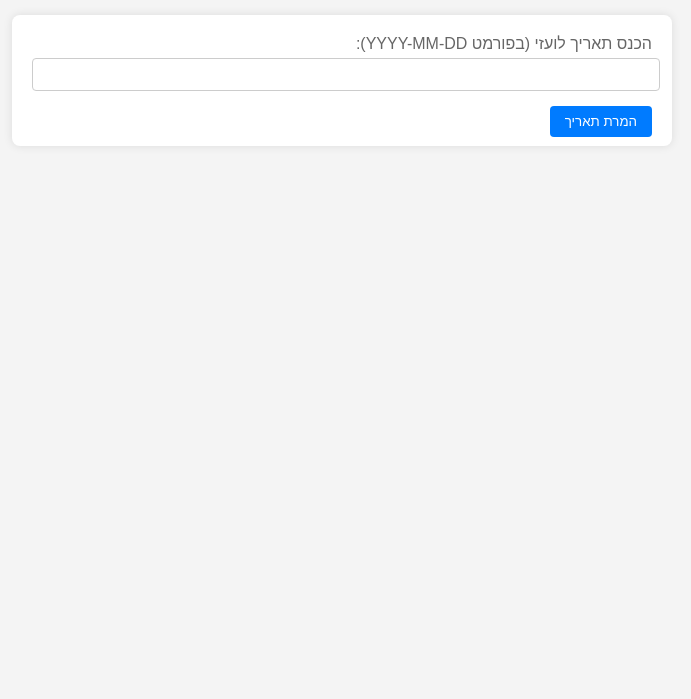
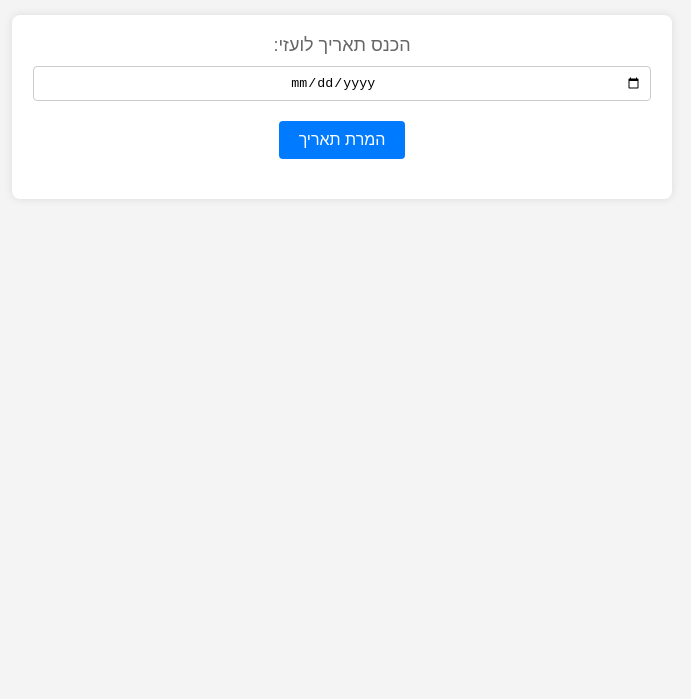
Before and after one commit to MichaelGarbuzov/YaelGroupTask, a plain HTML site: page index.html in a window 1280 px wide. Shown: the part 101-800 px from the top of the page, without its empty margins (298-989 px from the left). Drawn offline with Linux system fonts and the light colour scheme.

Commit message:
Change the input to input date

```diff
--- a/index.html
+++ b/index.html
@@ -7,8 +7,8 @@
   <body>
     <h1>המרת תאריך לועזי לתאריך עברי</h1>
     <div class="container">
-      <label for="inputDate">הכנס תאריך לועזי (בפורמט DD-MM-YYYY):</label>
-      <input type="text" id="inputDate" />
+      <label for="inputDate">:הכנס תאריך לועזי</label>
+      <input type="date" id="inputDate" />
       <button onclick="convertDate()">המרת תאריך</button>
       <div id="result"></div>
     </div>
--- a/style.css
+++ b/style.css
@@ -4,6 +4,7 @@ body {
   margin: 0;
   padding: 20px;
 }
+
 h1 {
   text-align: center;
   color: #333;
@@ -20,37 +21,43 @@ h1 {
   padding: 20px;
   border-radius: 8px;
   box-shadow: 0 0 10px rgba(0, 0, 0, 0.1);
+  text-align: center;
 }
+
 label {
   display: block;
-  margin-bottom: 5px;
+  margin-bottom: 10px;
   color: #666;
-  direction: rtl;
-  unicode-bidi: bidi-override;
+  font-size: 18px;
 }
 
-input[type="text"] {
-  width: calc(100% - 10px);
+input[type="date"] {
+  width: calc(100% - 20px);
   padding: 8px;
-  margin-bottom: 15px;
+  margin-bottom: 20px;
   border: 1px solid #ccc;
   border-radius: 4px;
-  direction: rtl;
+  text-align: center;
 }
+
 button {
-  padding: 8px 15px;
+  padding: 10px 20px;
   background-color: #007bff;
   color: #fff;
   border: none;
   border-radius: 4px;
   cursor: pointer;
-  float: right;
+  font-size: 16px;
+  transition: background-color 0.3s;
 }
+
 button:hover {
   background-color: #0056b3;
 }
+
 #result {
   margin-top: 20px;
   font-weight: bold;
   color: #333;
+  font-size: 18px;
 }
```
